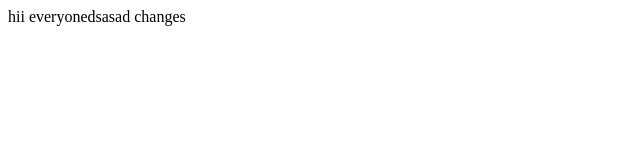
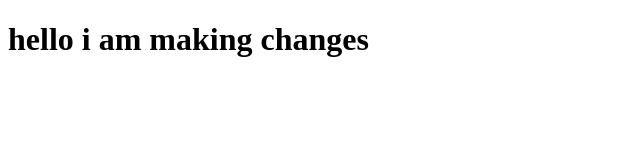
Before and after one commit to dsndf/githubTutorial, a plain HTML site: page about.html in a window 1280 px wide. Shown: the whole page, without its empty margins (0-640 px from the left). Drawn offline with Linux system fonts and the light colour scheme.

Commit message:
changing

```diff
--- a/about.html
+++ b/about.html
@@ -7,6 +7,6 @@
     <title>Document</title>
 </head>
 <body>
-    hii everyonedsasad changes
+ <H1>hello  i am making changes</H1>
 </body>
 </html>
```
